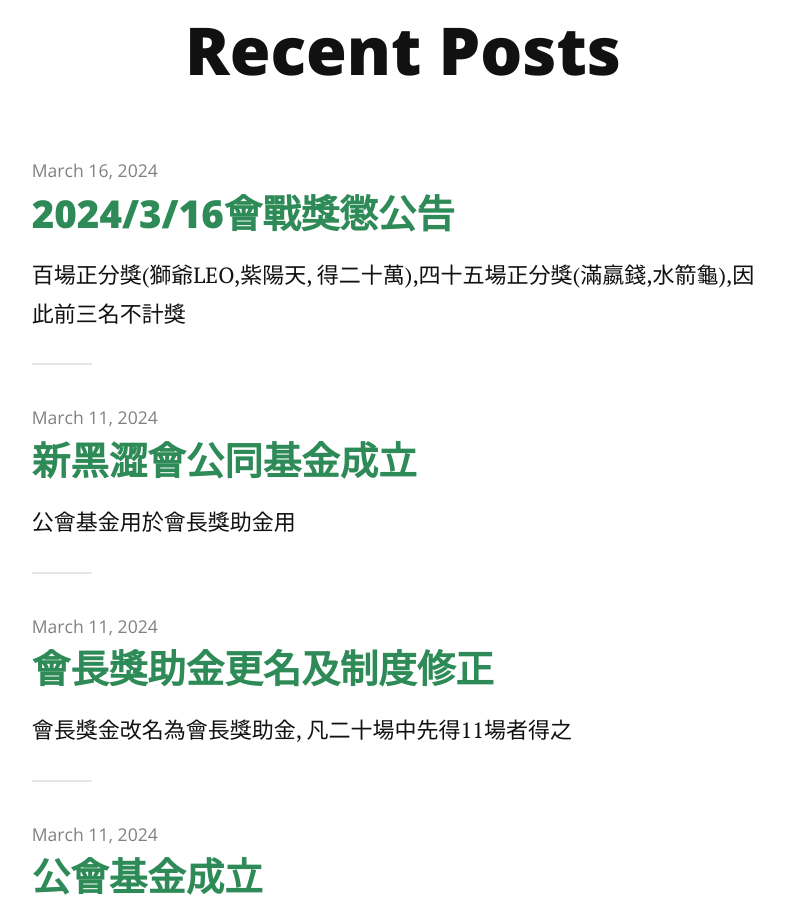
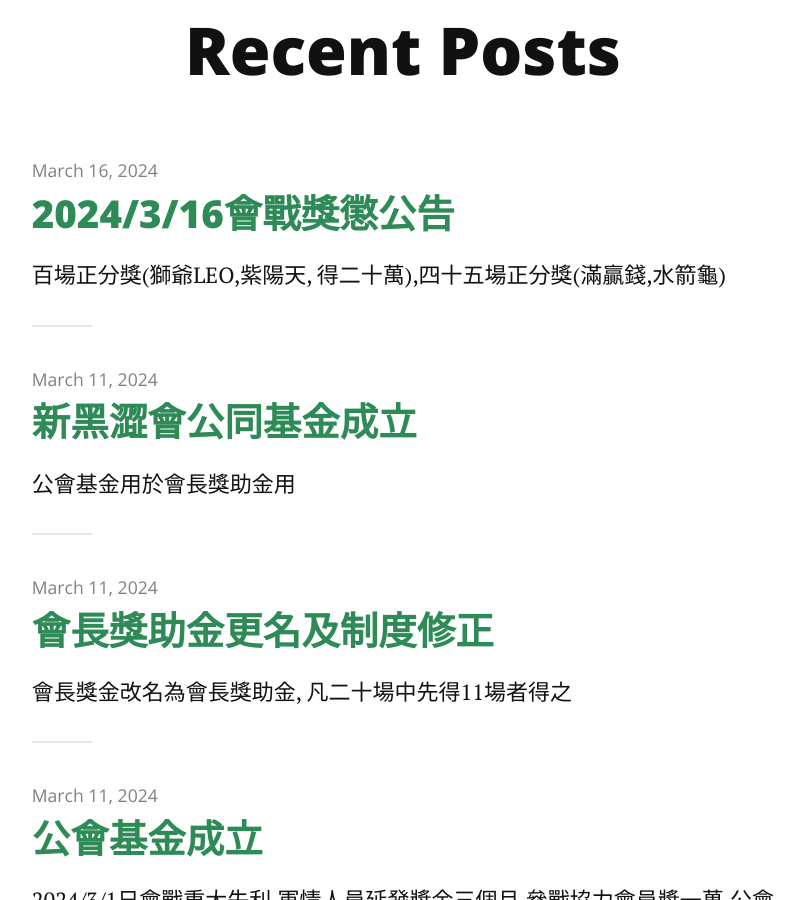
Before and after one commit to jetbomb2012/beloved, a Jekyll site: the page built from index.html, in a window 1280 px wide and 900 px high, scrolled down 347 px. Shown: the whole window, without its empty margins (237-1041 px from the left). Built offline with Jekyll 4.4.1, drawn with Linux system fonts in a browser that asks for light colours; nearby versions of some CDN libraries; the list of posts is cut into pages by our own code.

Commit message:
Update 2014-03-18-war-reward.markdown

```diff
--- a/_posts/2014-03-18-war-reward.markdown
+++ b/_posts/2014-03-18-war-reward.markdown
@@ -2,7 +2,7 @@
 layout: post
 title:  "2024/3/16會戰獎懲公告"
 date:   2024-3-16
-description: 百場正分獎(獅爺LEO,紫陽天, 得二十萬),四十五場正分獎(滿嬴錢,水箭龜),因此前三名不計獎
+description: 百場正分獎(獅爺LEO,紫陽天, 得二十萬),四十五場正分獎(滿贏錢,水箭龜)
 
 
 
```
